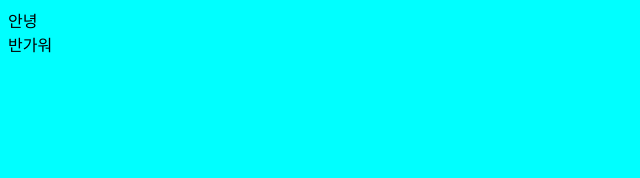
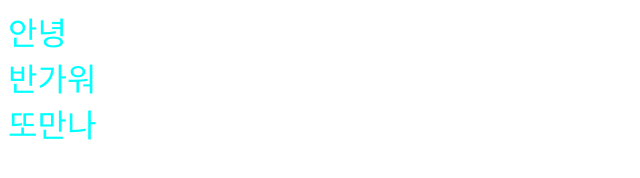
Before and after one commit to parkjinhee0725/uiux_git_2602, a plain HTML site: page index.html in a window 1280 px wide. Shown: the whole page, without its empty margins (0-640 px from the left). Drawn offline with Linux system fonts and the light colour scheme.

Commit message:
작업 내용

```diff
--- a/index.html
+++ b/index.html
@@ -10,5 +10,6 @@
 <body>
   <div>안녕</div>
   <div>반가워</div>
+<div>또만나</div>
 </body>
 </html>
--- a/style.css
+++ b/style.css
@@ -1 +1,3 @@
-body{background-color: aqua;}
+body{color: aqua;
+font-size: 2rem;
+font-weight: boldg;}
```
